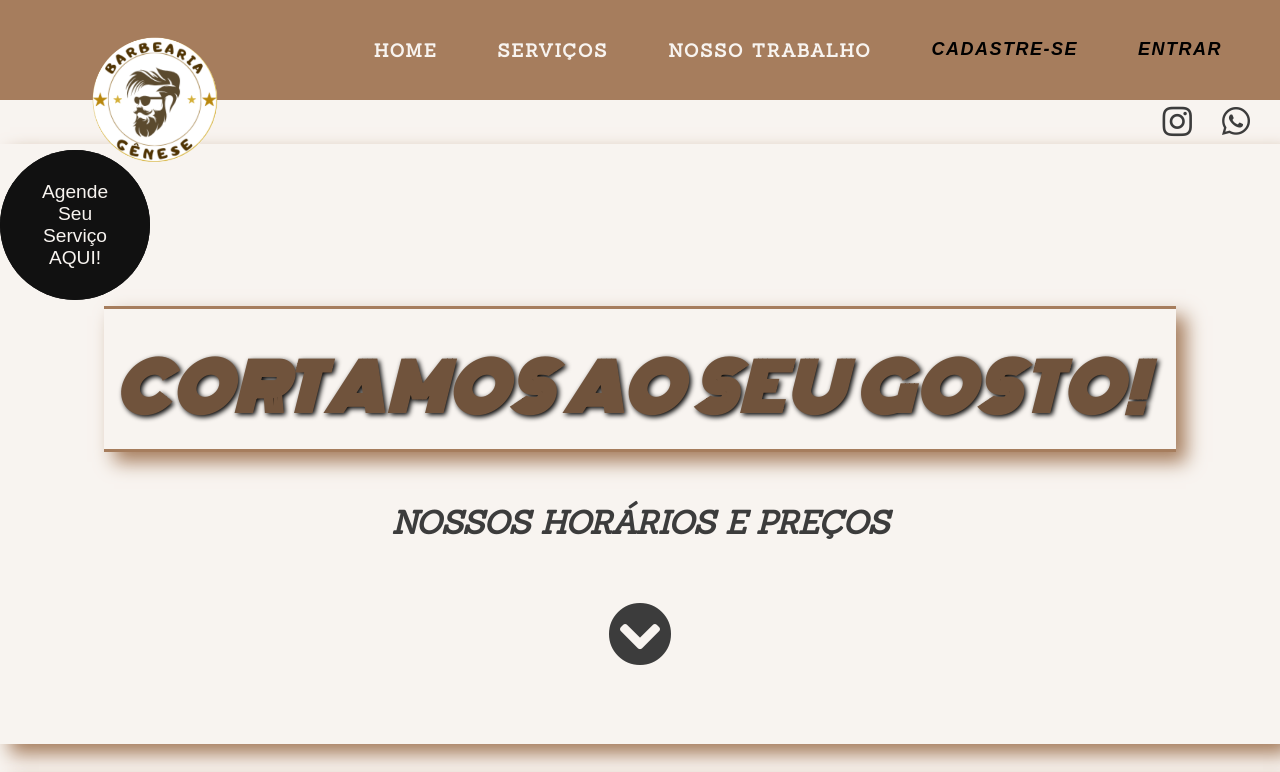
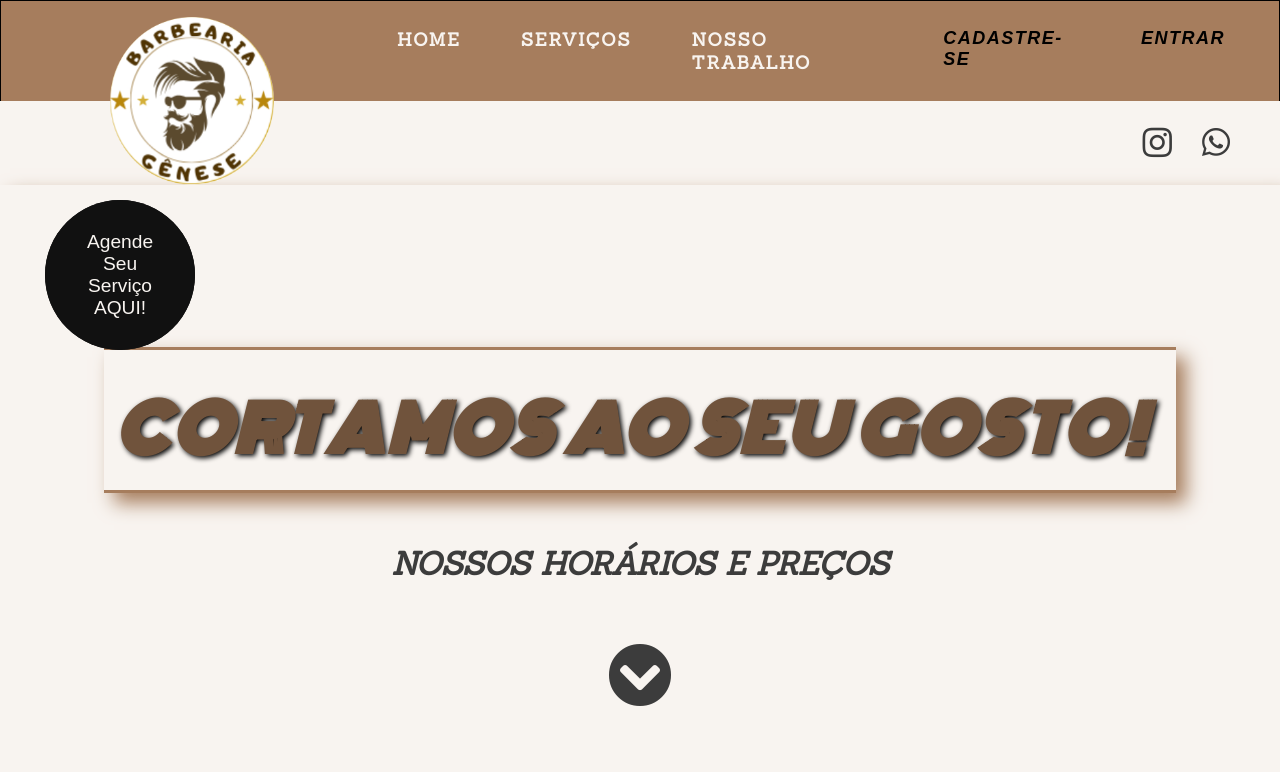
Before and after one commit to fredsonPOSantos/Client, a website: page index.html in a window 1280 px wide. Shown: the top 772 px of the page. Drawn offline with Linux system fonts and the light colour scheme; files whose address does not match are found by name; a web font is replaced by a local one.

Commit message:
Update index.css

```diff
--- a/css/index.css
+++ b/css/index.css
@@ -31,6 +31,10 @@
       display: block;
       max-width: 100%;
     }
+    img.logotipo{
+      width: 350px;
+      height: 350px;
+    }
 
     a{
       text-decoration: none;
@@ -48,6 +52,10 @@
      }
     .menu ul li a:hover::after {
       width: 100%;
+    }
+    header{
+      border: #000000 1px solid;
+      border-bottom: none;
     }
 
     #header-register {
@@ -70,6 +78,14 @@
       font-family: "Sour+Gummy", sans-serif;
       font-style: italic;
     }
+    main#teste-menu.teste-menu{
+    padding: 1.5rem;
+    }
+
+    body section.icones{
+    padding: 20px;
+    }
+
     #header-login:hover {
       transform: scale(1.2);
       color:#f8f4f0;;
@@ -498,6 +514,16 @@
       color: #3c3c3c;
       padding-left: 20px;
     }
+     div.local-base a p{
+      font-size: 1.2rem;
+      letter-spacing: 1px;
+      font-weight: bold;
+      font-family: "Sanchez", sans-serif;
+      color: #000000;
+      margin-top: 20px;
+      margin-bottom: 20px;
+      margin-right: 100px;
+    }
 
     .website h1{
       font-size: 1em;
@@ -568,17 +594,14 @@
       width: 150px;
       height: 150px;
       position: fixed;
-      top: 150px; /* Limite superior para não cobrir o header */
+      top: 200px; /* Limite superior para não cobrir o header */
       bottom: 100px; /* Limite inferior para não cobrir o footer */
       display: flex;
       align-items: center;
       justify-content: center;
+      margin-left: 20px;
       z-index: 1000; /* Garante que o botão fique sobre outros elementos */
       }
-    section#link-agende.link{
-
-      border-radius: 50%;
-    }
 
     .glow-on-hover:before {
       content: '';
```
